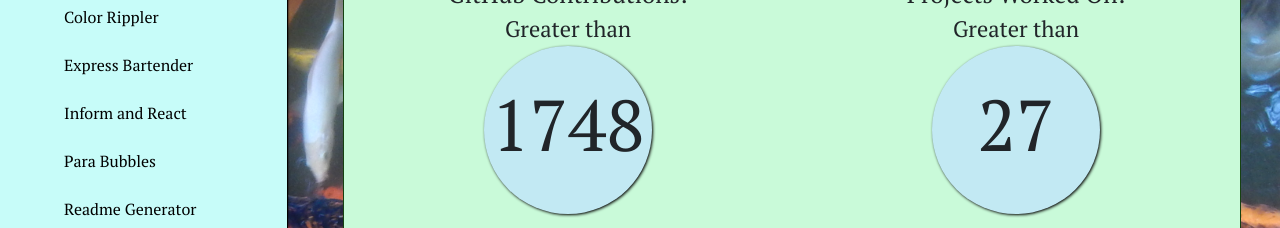
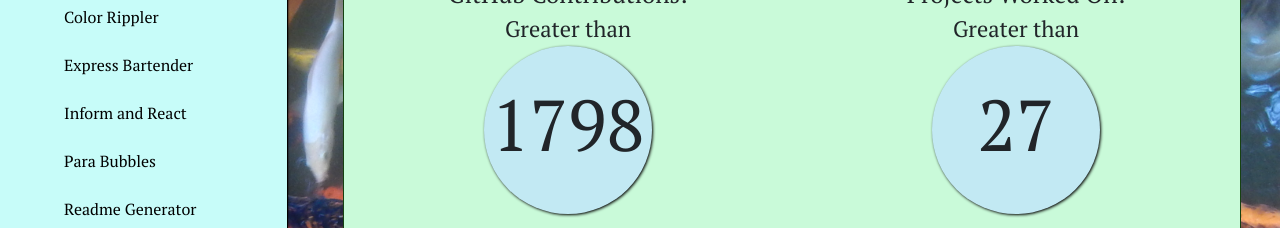
Before and after one commit to Koldenblue/kevin-miller-react-portfolio, a React (Create React App) app: page /portfolio in a window 1280 px wide. Shown: the part 137-365 px from the top of the page. Built offline with nearby package versions, Linux system fonts and the light colour scheme.

Commit message:
updated resume, contributions

```diff
--- a/src/components/Contributions.js
+++ b/src/components/Contributions.js
@@ -5,7 +5,7 @@ import Col from "react-bootstrap/Col";
 
 
 export default function Contributions() {
-  const numContributions = useSpring({ config: { precision: 1, friction: 75, tension: 100 }, number: 1750.0, from: { number: 0.0 } });
+  const numContributions = useSpring({ config: { precision: 1, friction: 75, tension: 100 }, number: 1800.0, from: { number: 0.0 } });
   const numProjects = useSpring({ config: { precision: 1, friction: 90, tension: 80 }, number: 27, from: { number: 0 } });
 
   return (<>
```
Also changed, not shown: 1 other file (tests, documents, lock files or other folders).
